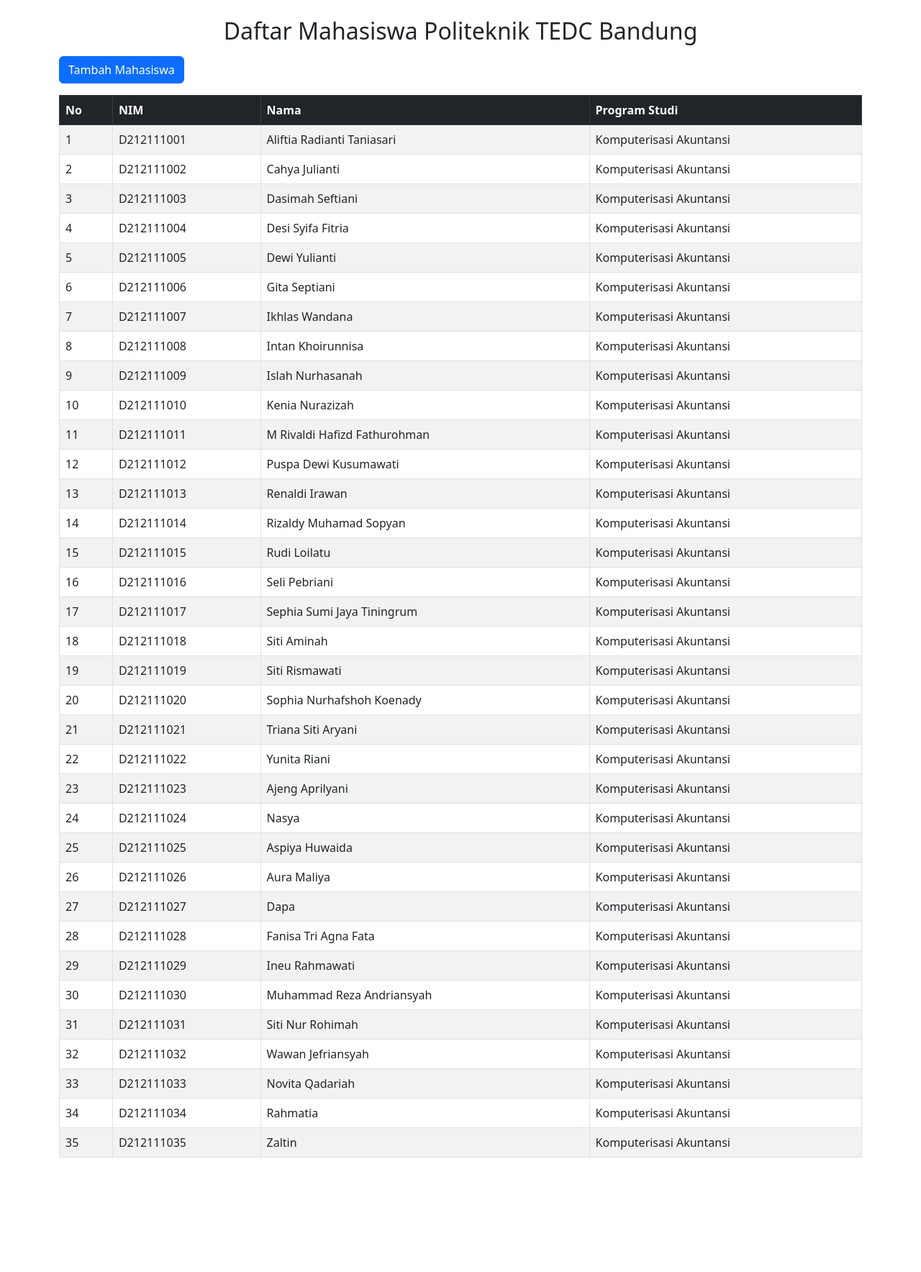
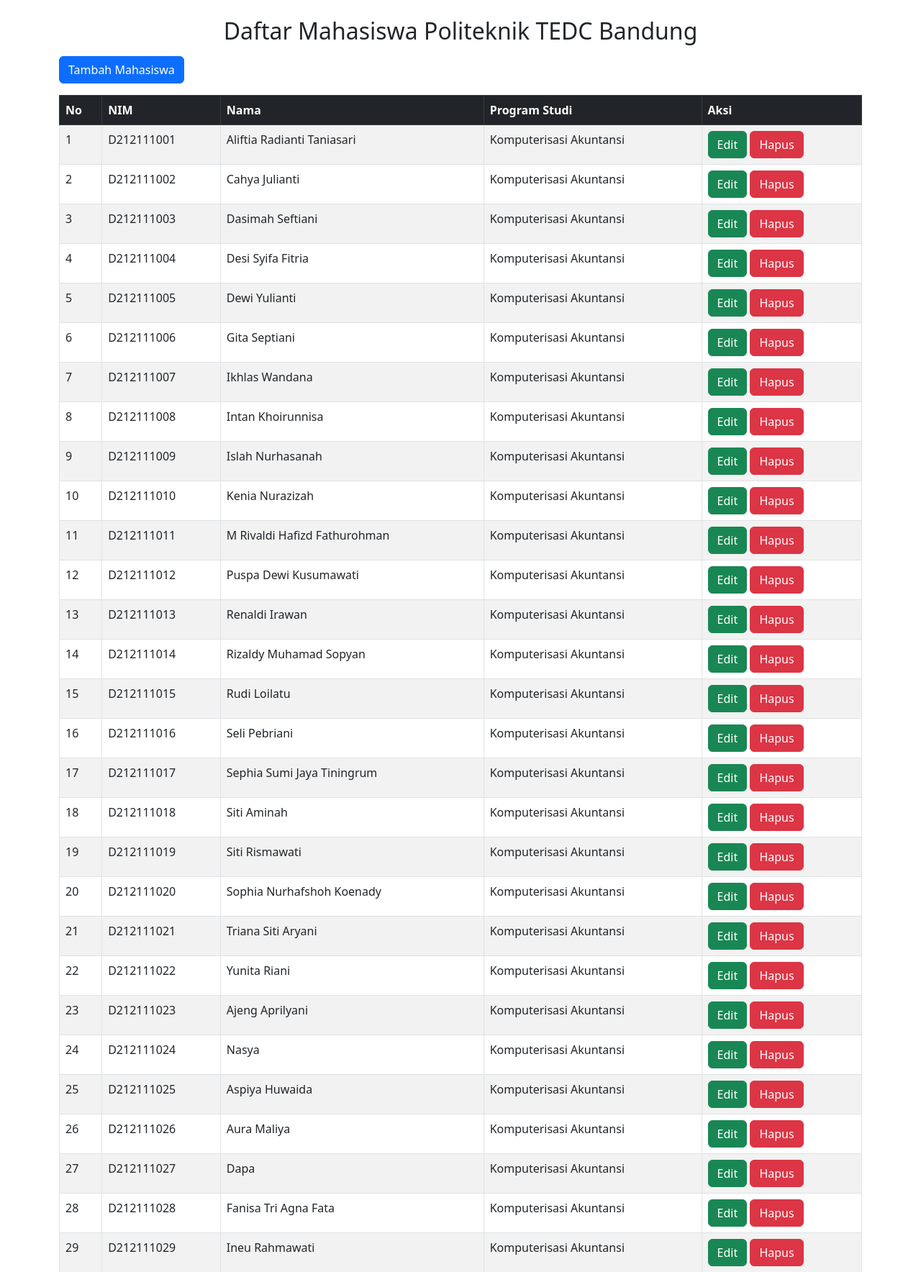
Before and after one commit to fanisatriaf/php-dasar, a PHP site: page /mahasiswa.php in a window 1280 px wide. Shown: the top 1768 px of the page at 72% size. Before the commit the page ends 1609 px from the top, so only its background shows below. Run offline with PHP 8.4, Linux system fonts and the light colour scheme; data comes from the database, SQL or seed files in the repository.

Commit message:
Tugas Baru Penambahan Function Edit dan Delete

```diff
--- a/mahasiswa.php
+++ b/mahasiswa.php
@@ -32,6 +32,7 @@ while ($row = $result->fetch_assoc()) {
                     <th>NIM</th>
                     <th>Nama</th>
                     <th>Program Studi</th>
+                    <th>Aksi</th> <!-- Kolom Aksi ditambahkan di sini -->
                 </tr>
             </thead>
             <tbody>
@@ -41,6 +42,10 @@ while ($row = $result->fetch_assoc()) {
                         <td><?= $value['nim']; ?></td>
                         <td><?= $value['nama']; ?></td>
                         <td><?= $value['name'] === null ? 'NULL' : $value['name']; ?></td>
+                        <td>
+                            <a href="edit_mahasiswa.php?nim=<?= $value['nim'] ?>" class="btn btn-success">Edit</a>
+                            <a href="hapus_mahasiswa.php?nim=<?= $value['nim'] ?>" class="btn btn-danger" onclick="return confirm('Apakah Anda Yakin akan Menghapus Data ini?')";>Hapus</a>
+                        </td>
                     </tr>
                 <?php } ?>
             </tbody>
```
